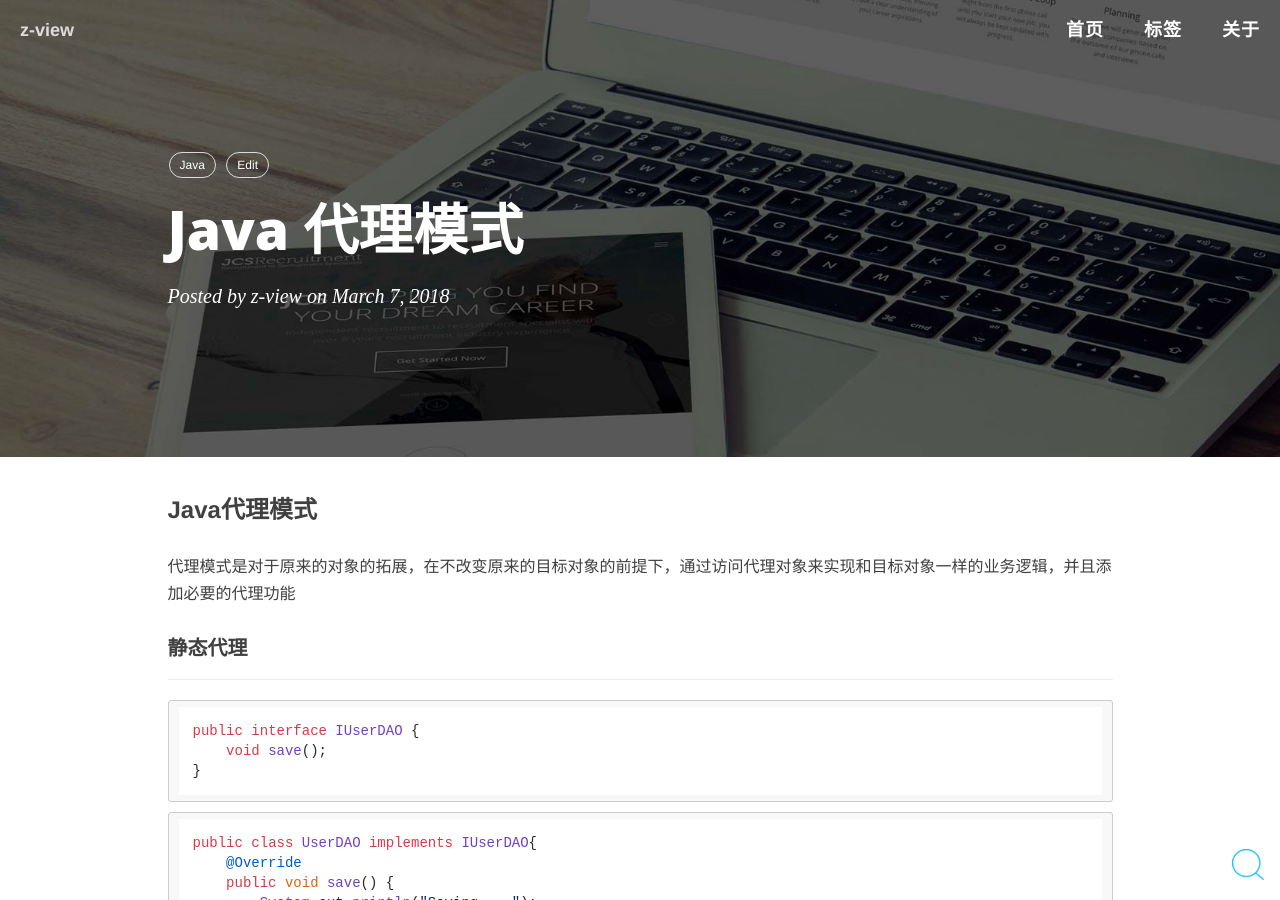
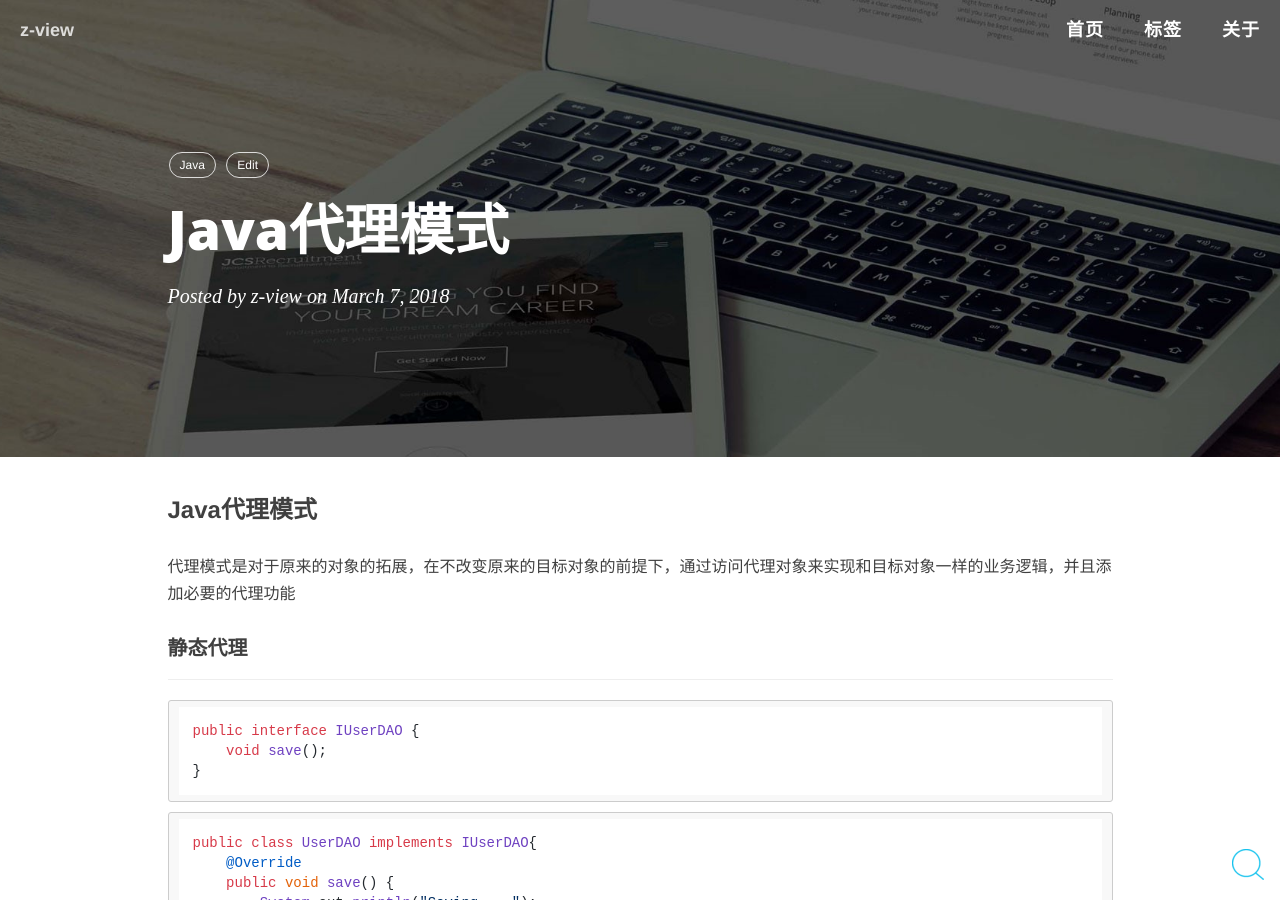
Before and after one commit to liam-lian/z-view.github.io, a Jekyll site: the page built from _posts/2018-03-07-Java代理模式.md, in a window 1280 px wide and 900 px high. Built offline with Jekyll 4.4.1, drawn with Linux system fonts in a browser that asks for light colours; nearby versions of some CDN libraries; comment, search, counter and statistics services are not loaded.

```diff
--- a/_posts/2018-03-07-Java代理模式.md
+++ b/_posts/2018-03-07-Java代理模式.md
@@ -1,6 +1,6 @@
 ---
 layout:     post
-title:     Java 代理模式
+title:     Java代理模式
 date:      2018-03-07
 category:   Java
 tags:      [Java]
```
